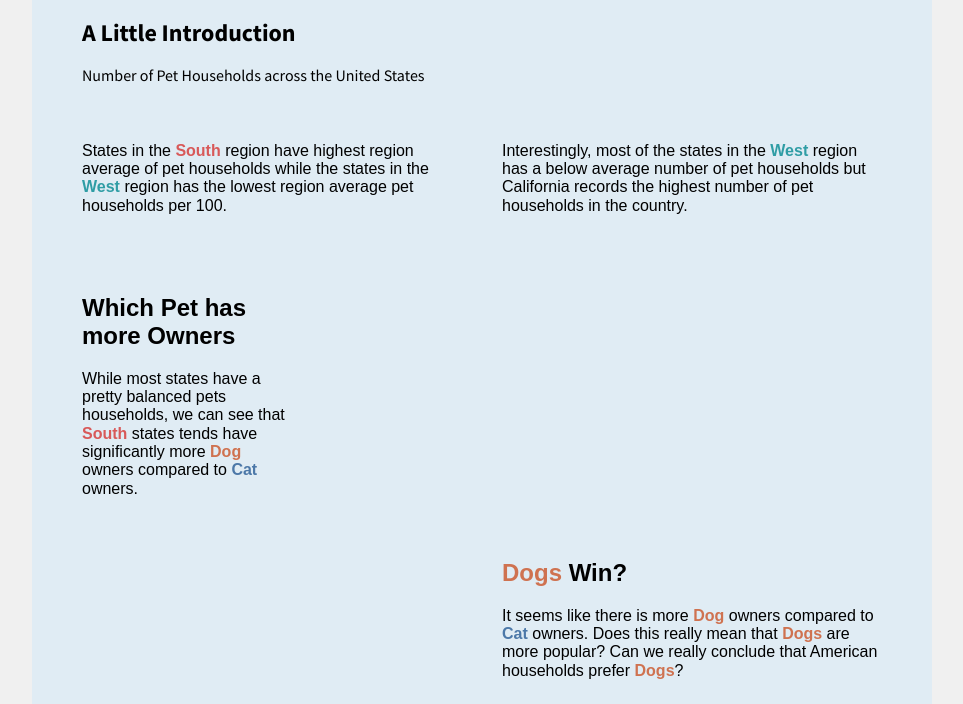
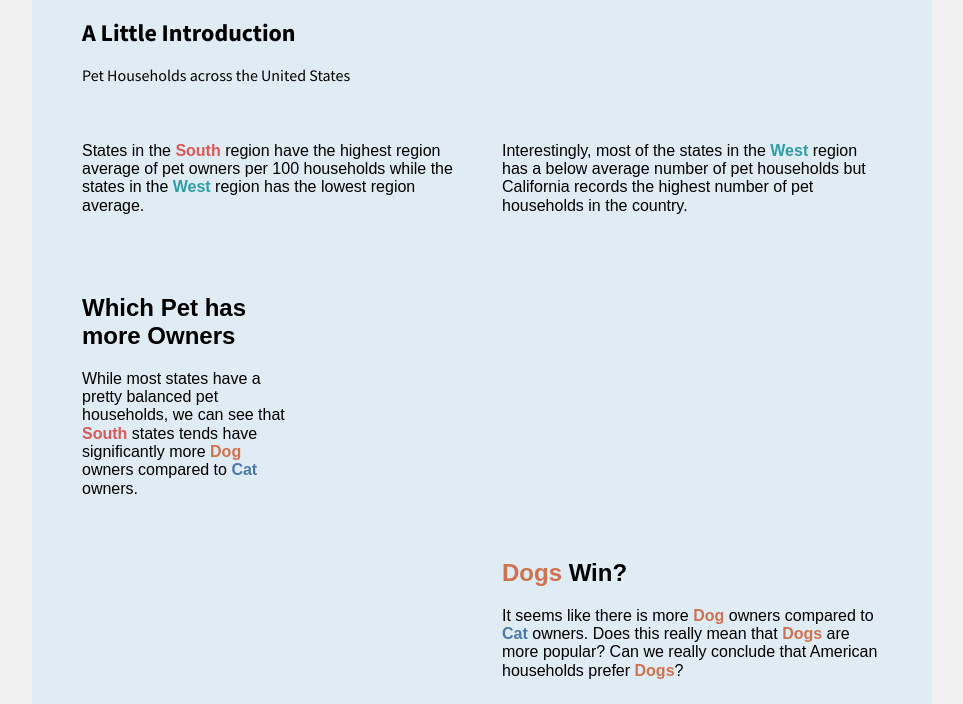
Before and after one commit to ZhanZhynn/FIT3179-DataVisualisation, a plain HTML site: page index.html in a window 1280 px wide. Shown: the part 96-800 px from the top of the page, without its empty margins (158-1121 px from the left). Drawn offline with nearby package versions, Linux system fonts and the light colour scheme; a script that the page names is missing.

Commit message:
Update index.html

```diff
--- a/index.html
+++ b/index.html
@@ -26,7 +26,7 @@
         <h1>Pets Ownership in United States</h1>
         <h2>A Little Introduction</h2>
         <p>
-          Number of Pet Households across the United States
+          Pet Households across the United States
         </p>
 
         <!-- pure grid group -->
@@ -40,8 +40,8 @@
         <div class="pure-g">
           <div class="pure-u-1-2">
             <div class="description description-left">
-              <p>States in the <span style="color: #d85959; font-weight:bold;">South</span> region have highest region average of pet households
-              while the states in the <span style="color: #2f9da5; font-weight:bold;">West</span> region has the lowest region average pet households per 100.</p>
+              <p>States in the <span style="color: #d85959; font-weight:bold;">South</span> region have the highest region average of pet owners per 100 households
+              while the states in the <span style="color: #2f9da5; font-weight:bold;">West</span> region has the lowest region average.</p>
             </div>
             </div>
 
@@ -63,7 +63,7 @@
                   <div class="description description-middle">
                     <h2>Which Pet has more Owners</h2>
                     <p>
-                      While most states have a pretty balanced pets households, we can see that
+                      While most states have a pretty balanced pet households, we can see that
                       <span style="color: #d85959; font-weight:bold;">South</span> states tends have significantly more <span style="color: #CF7250; font-weight:bold;">Dog</span>
                       owners compared to <span style="color: #4c78a8; font-weight:bold;">Cat</span> owners.
                     </p>
```
